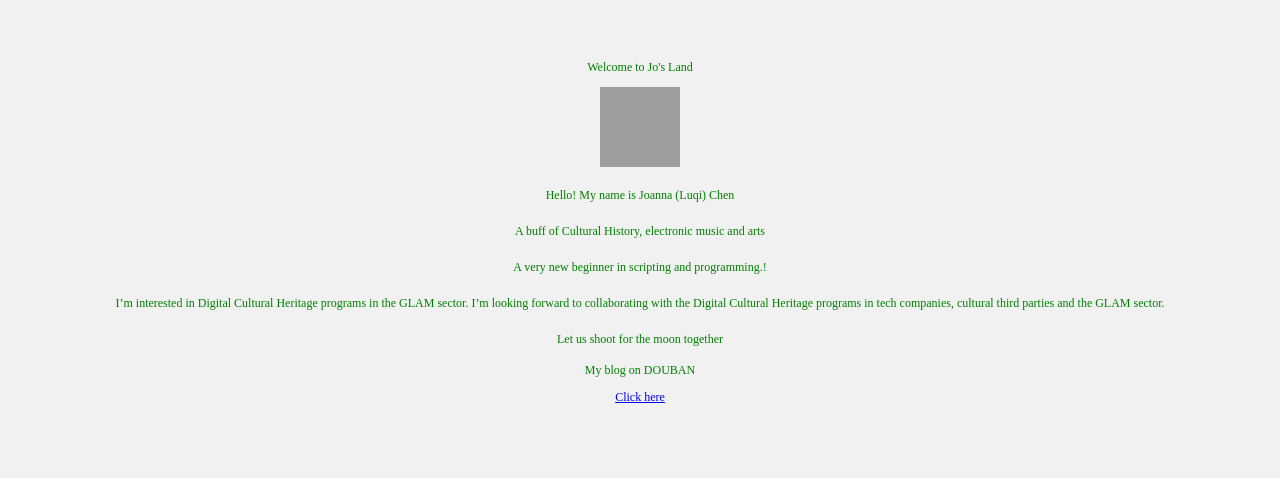
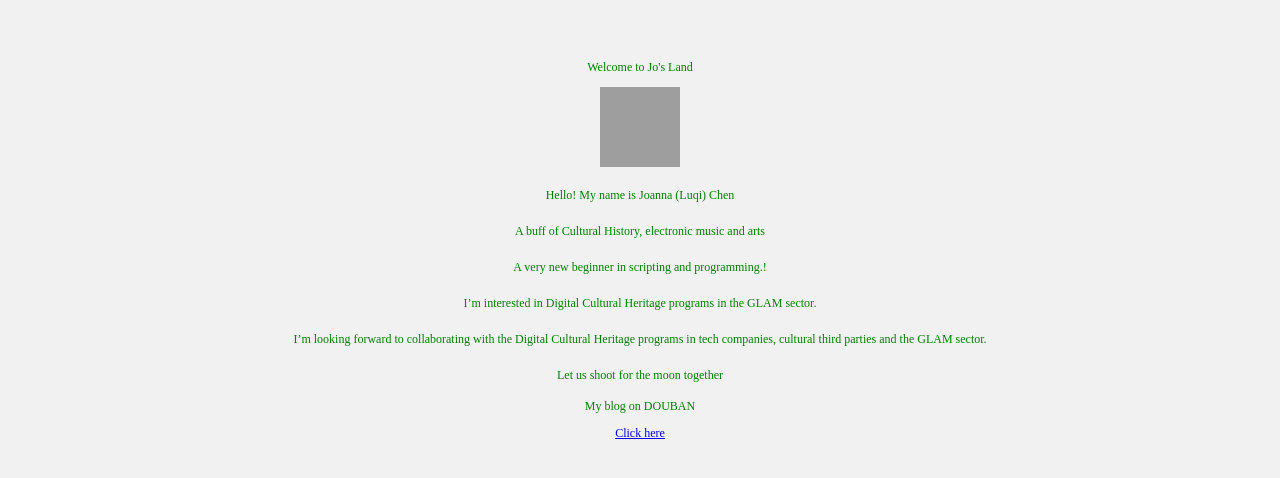
Before and after one commit to Joannacccch/NST0018_23-24_uczchei, a plain HTML site: page index.html in a window 1280 px wide. Drawn offline with Linux system fonts and the light colour scheme; grey boxes are pictures that could not be loaded.

Commit message:
index.html

```diff
--- a/index.html
+++ b/index.html
@@ -20,7 +20,8 @@ color: green;
   <p> Hello! My name is Joanna (Luqi) Chen</p>
   <p> A buff of Cultural History, electronic music and arts</p>
   <p> A very new beginner in scripting and programming.!</p>
-  <p> I’m interested in Digital Cultural Heritage programs in the GLAM sector. I’m looking forward to collaborating with the Digital Cultural Heritage programs in tech companies, cultural third parties and the GLAM sector. </p>
+  <p> I’m interested in Digital Cultural Heritage programs in the GLAM sector.
+  <p></p>I’m looking forward to collaborating with the Digital Cultural Heritage programs in tech companies, cultural third parties and the GLAM sector. </p>
   <p> Let us shoot for the moon together </p>
   </div>
 <div>
```
